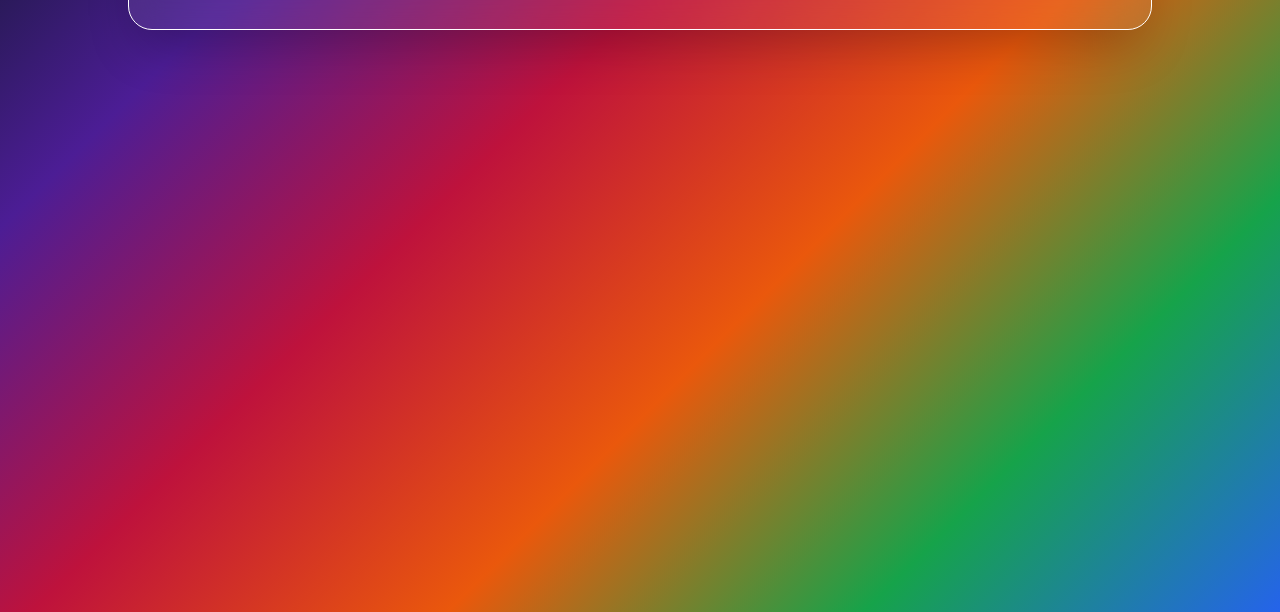
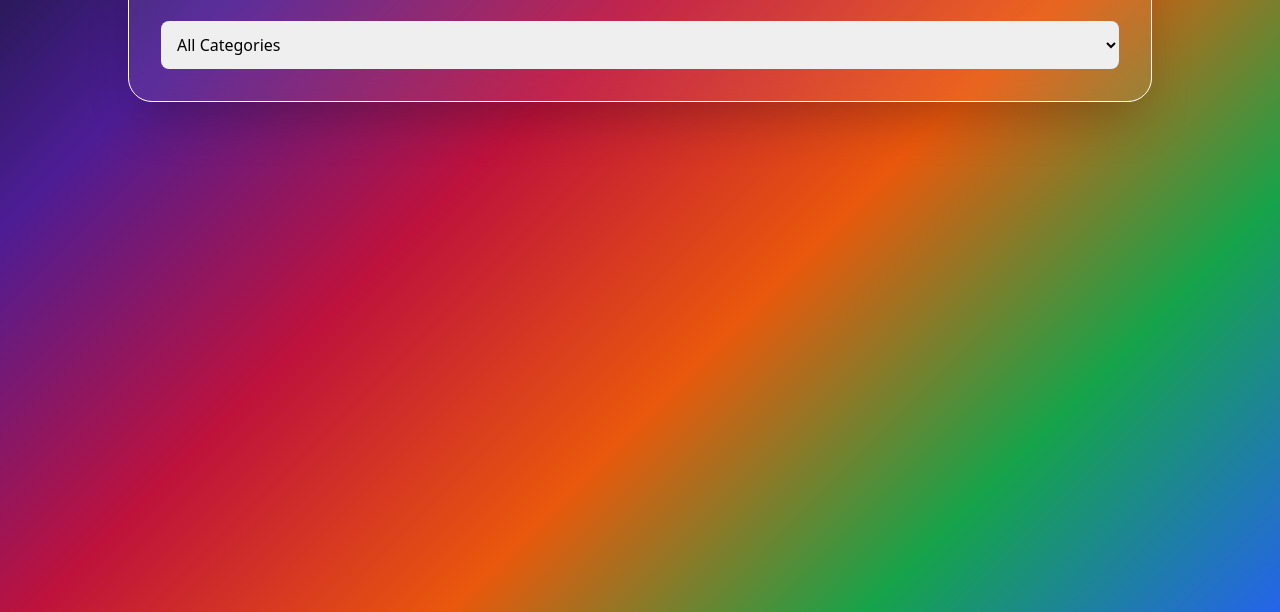
Before and after one commit to Sawandda-Seth/expense-Tracker, a plain HTML site: page index.html in a window 1280 px wide. Shown: the part 188-800 px from the top of the page. Drawn offline with nearby package versions, Linux system fonts and the light colour scheme.

Commit message:
FEC: additoion of the expense filter

```diff
--- a/index.html
+++ b/index.html
@@ -39,6 +39,19 @@
                     Add Expense
                  </button>
              </div>
+             <!-- Filter -->
+              <div class="mt-6">
+                <select id="filterCat" class="p-3 rounded-lg text-black w-full" >
+                    <option value="All"> All Categories </option>
+
+                    <option value="Food">Food</option>
+                    <option value="Transport">Transport</option>
+                    <option value="Bills">Bills</option>
+                    <option value="Shopping">Shopping</option>
+                    <option value="Entertainment"> Entertainment </option>
+
+                </select>
+              </div>
         </div>
     </div>
 </body>
```
